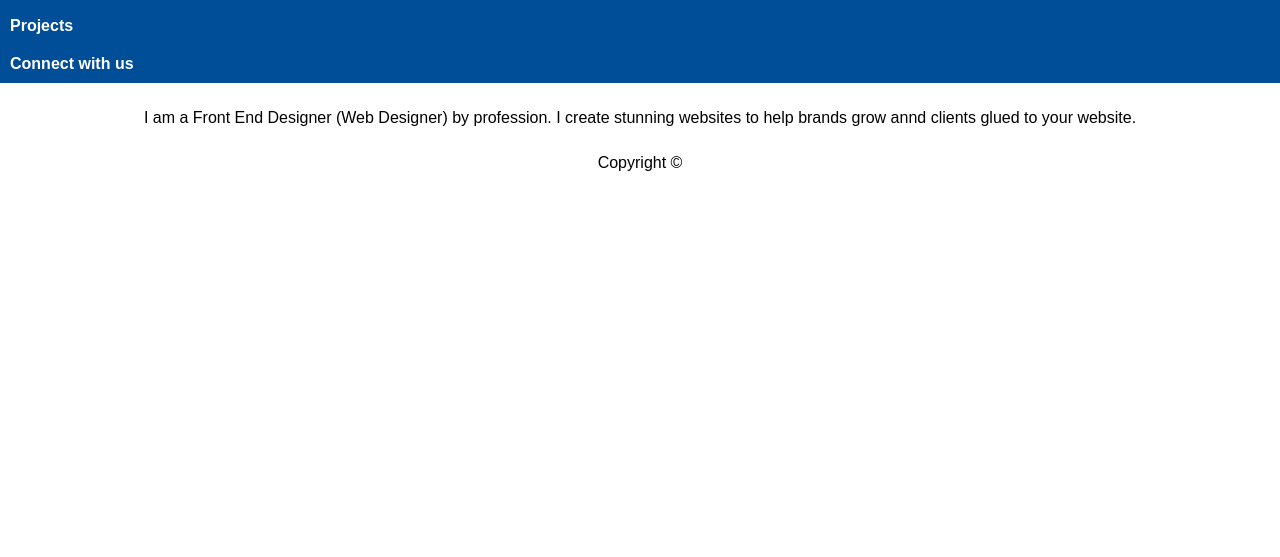
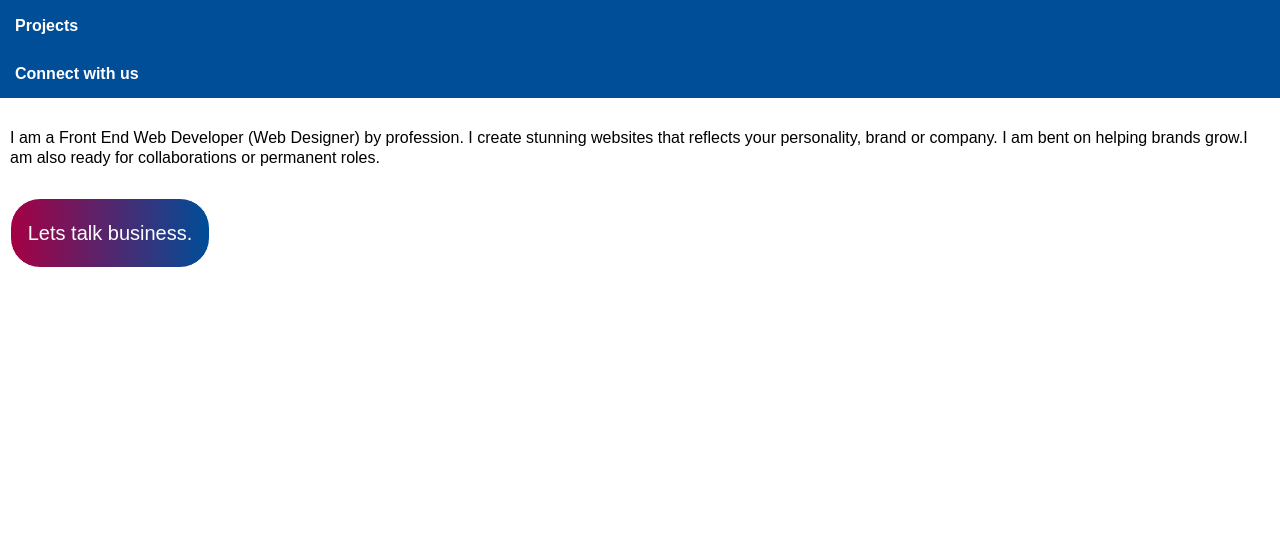
Before and after one commit to George200512/george-ofori.com, a plain HTML site: page index.html in a window 1280 px wide. Shown: the part 243-800 px from the top of the page. Drawn offline with Linux system fonts and the light colour scheme.

Commit message:
Oct 9, 2025

```diff
--- a/index.html
+++ b/index.html
@@ -35,15 +35,18 @@
 
   <main>
     <div id="mainContent">
-      <p>
-        I am a Front End Designer (Web Designer) by profession.
-        I create stunning websites to help brands grow annd clients glued to your website.
+      <p id='introduction'>
+        I am a Front End Web Developer (Web Designer) by profession.
+        I create stunning websites that reflects your personality, brand or company.
+        I am bent on helping brands grow.I am also ready for collaborations or permanent roles.
       </p>
     </div>
+
+    <button id='businessButton'>Lets talk business.</button>
   </main>
+  <!-- The footer content -->
+  <footer>
 
-  <footer>
-    <p>Copyright &copy; <!--Use javavascript to automatically update year --></!--Use></p>
   </footer>
 </body>
 </html>
--- a/styles/style.css
+++ b/styles/style.css
@@ -36,18 +36,17 @@ img{
   border: 1px solid #A50044;
   background: #A50044;
   border-radius: 10px;
-  padding: 6px;
+  padding: 20px 5px 20px 5px;
 }
 
 nav {
   background: #004D98;
-  color: white;
 }
 
 
 li{
-  padding: 10px;
   width: 100%;
+  padding: 5px;
 }
 
 
@@ -93,12 +92,48 @@ li a:active{
   border-bottom-right-radius: 40px;
 }
 
-p{
-  margin: 25px 0 0 0;
+#introduction{
   line-height: 20px;
-  text-align: center;
+  text-align: left;
+}
+
+#mainContent{
+  margin: 30px 10px 20px 10px;
 }
 
 body{
   font-family: sans-serif, arial;
 }
+
+li a{
+  display: block;
+  padding: 10px;
+}
+
+@keyframes colorAnimation {
+  0%{
+      background: linear-gradient(to left, #004D98, #A50044);
+  }
+  100%{
+    background: linear-gradient(to right, #A50044, #004D98);
+  }
+}
+
+#businessButton{
+  width: 200px;
+  height: 70px;
+  animation: colorAnimation 3s ease-in 0s infinite alternate;
+  margin: 10px 0 20px 10px;
+  border: 1px solid white;
+  color: white;
+  border-radius: 30px;
+  font-size: 20px;
+}
+
+/*Screen view for tablets */
+
+@media screen and(min-width: 768px){
+  img{
+    width: 170px;
+  }
+}
```
